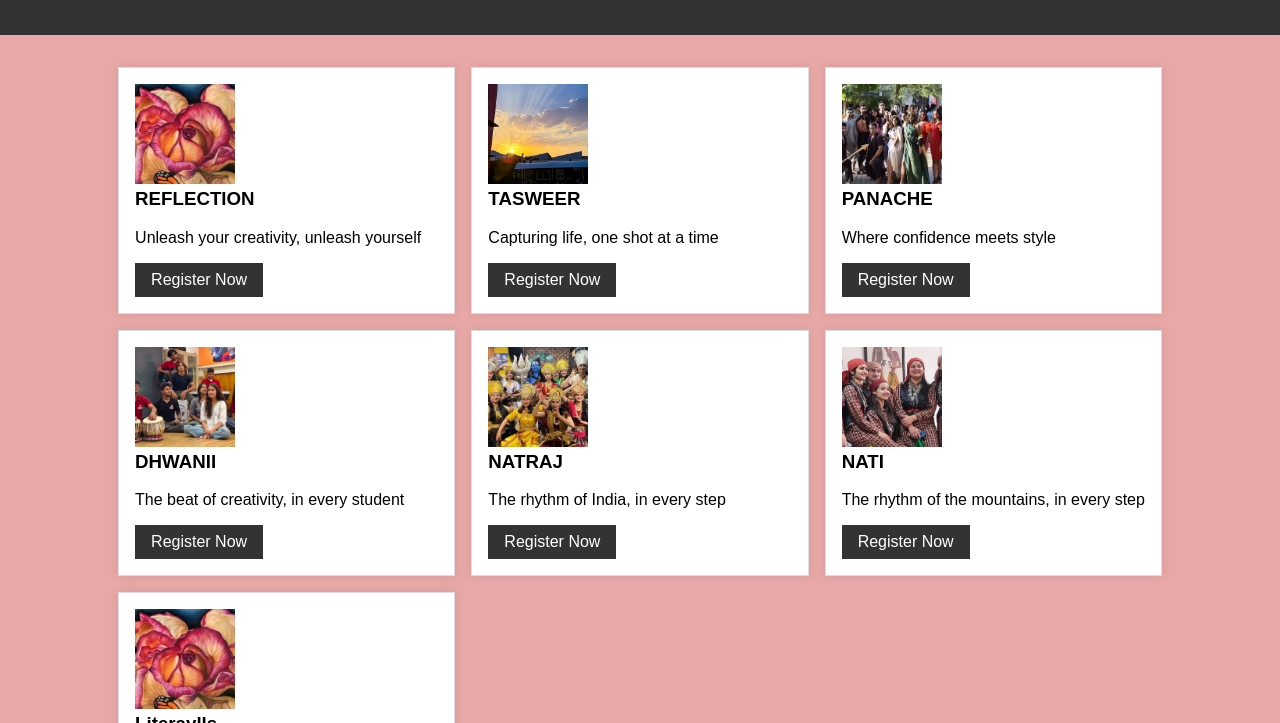
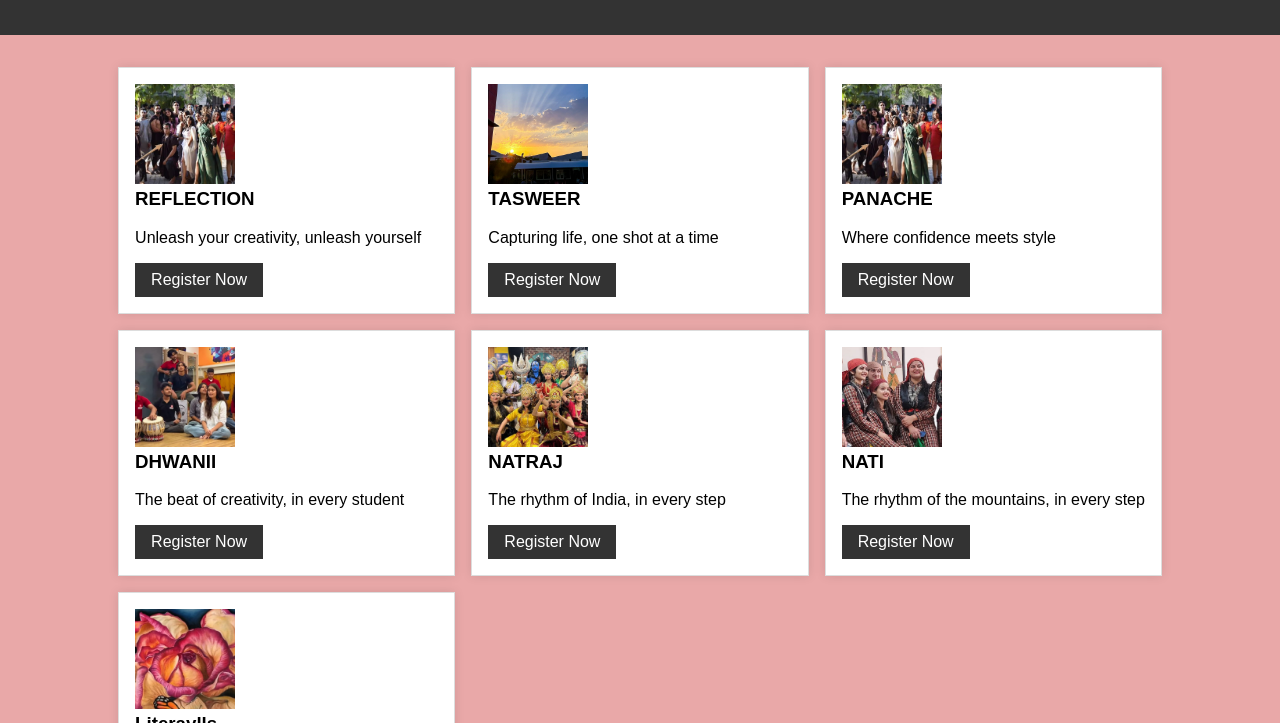
Before and after one commit to Reetika-786/CHITKARA-HORIZON, a website: page HTML/clubs.html in a window 1280 px wide. Shown: the part 77-800 px from the top of the page. Drawn offline with Linux system fonts and the light colour scheme.

Commit message:
update by k

```diff
--- a/HTML/clubs.html
+++ b/HTML/clubs.html
@@ -4,7 +4,7 @@
     <meta charset="UTF-8">
     <meta name="viewport" content="width=device-width, initial-scale=1.0">
     <title>College Clubs</title>
-    <link rel="stylesheet" href="/CSS/clubs.css">
+    <link rel="stylesheet" href="/CHITKARA-HORIZON/CSS/clubs.css">
 </head>
 <body>
     <header>
@@ -16,7 +16,7 @@
     <footer class="footer">
 
     </footer>
-    <script src="/JS/clubs.js"></script>
+    <script src="/CHITKARA-HORIZON/JS/clubs.js"></script>
     <footer class="footer">
       <div class="container">
         <div class="row">
--- a/JS/clubs.js
+++ b/JS/clubs.js
@@ -1,6 +1,6 @@
 function generateClubCards() {
     const clubGrid = document.querySelector(".club-grid");
-    fetch('/JS/clubs.json')
+    fetch('/CHITKARA-HORIZON/JS/clubs.json')
         .then(response => {
 
             if (!response.ok) {
--- a/JS/clubs.json
+++ b/JS/clubs.json
@@ -1,52 +1,52 @@
 [
     {
-        "image": "/IMAGESS/images/reflection.jpeg",
+        "image": "/CHITKARA-HORIZON/IMAGESS/images/panache.jpeg",
         "alt": "REFLECTION Club",
         "title": "REFLECTION",
         "description": "Unleash your creativity, unleash yourself",
-        "link": "/HTML/regis.html"
+        "link": "/CHITKARA-HORIZON/krati/regis.html"
     },
     {
-        "image": "/IMAGESS/images/TASWEER.jpeg",
+        "image": "/CHITKARA-HORIZON/IMAGESS/images/TASWEER.jpeg",
         "alt": "TASWEER Club",
         "title": "TASWEER",
         "description": "Capturing life, one shot at a time",
-        "link": "/HTML/regis.html"
+        "link": "/CHITKARA-HORIZON/krati/regis.html"
     },
     {
-        "image": "/IMAGESS/images/panache.jpeg",
+        "image": "/CHITKARA-HORIZON/IMAGESS/images/panache.jpeg",
         "alt": "PANACHE Club",
         "title": "PANACHE",
         "description": "Where confidence meets style",
-        "link": "/HTML/regis.html"
+        "link": "/CHITKARA-HORIZON/krati/regis.html"
     },
     {
-        "image": "/IMAGESS/images/dwanii.jpeg",
+        "image": "/CHITKARA-HORIZON/IMAGESS/images/dwanii.jpeg",
         "alt": "DHWANII Club",
         "title": "DHWANII",
         "description": "The beat of creativity, in every student",
-        "link": "/HTML/regis.html"
+        "link": "/CHITKARA-HORIZON/krati/regis.html"
     },
     {
-        "image": "/IMAGESS/images/natraj.jpeg",
+        "image": "/CHITKARA-HORIZON/IMAGESS/images/natraj.jpeg",
         "alt": "NATRAJ Club",
         "title": "NATRAJ",
         "description": "The rhythm of India, in every step",
-        "link": "/HTML/regis.html"
+        "link": "/CHITKARA-HORIZON/krati/regis.html"
     },
     {
-        "image": "/IMAGESS/images/nati.jpeg",
+        "image": "/CHITKARA-HORIZON/IMAGESS/images/nati.jpeg",
         "alt": "NATI Club",
         "title": "NATI",
         "description": "The rhythm of the mountains, in every step",
-        "link": "/HTML/regis.html"
+        "link": "/CHITKARA-HORIZON/krati/regis.html"
     },
     {
-        "image": "/IMAGESS/images/reflection.jpeg",
+        "image": "/CHITKARA-HORIZON/IMAGESS/images/reflection.jpeg",
         "alt": "Literaylls",
         "title": "Literaylls",
         "description": "We are the dictiobary of our own words",
-        "link": "/HTML/regis.html"
+        "link": "/CHITKARA-HORIZON/krati/regis.html"
     }
 
 ]
--- a/krati/regis.js
+++ b/krati/regis.js
@@ -1,7 +1,7 @@
 document.getElementById('registrationForm').addEventListener('submit', function (event) {
     event.preventDefault();
     alert("Register Succesfully")
-    // Getting form valuess
+    // Getting form values
     const name = document.getElementById('name').value.trim();
     const email = document.getElementById('email').value.trim();
     const club = document.getElementById('club').value;
@@ -29,10 +29,10 @@ document.getElementById('registrationForm').addEventListener('submit', function
         isValid = false;
     }
 
-    // Display any errors
+    // Displaing the errors if any
     document.getElementById('message').textContent = Object.values(errors).filter(error => error).join(', ');
 
-    // If form is valid, submit data
+    // If form is valid, then submit data +new object
     if (isValid) {
         const newRegistration = { name, email, club };
 
```
Also changed, not shown: krati/regis.html (+2 -2 lines).
